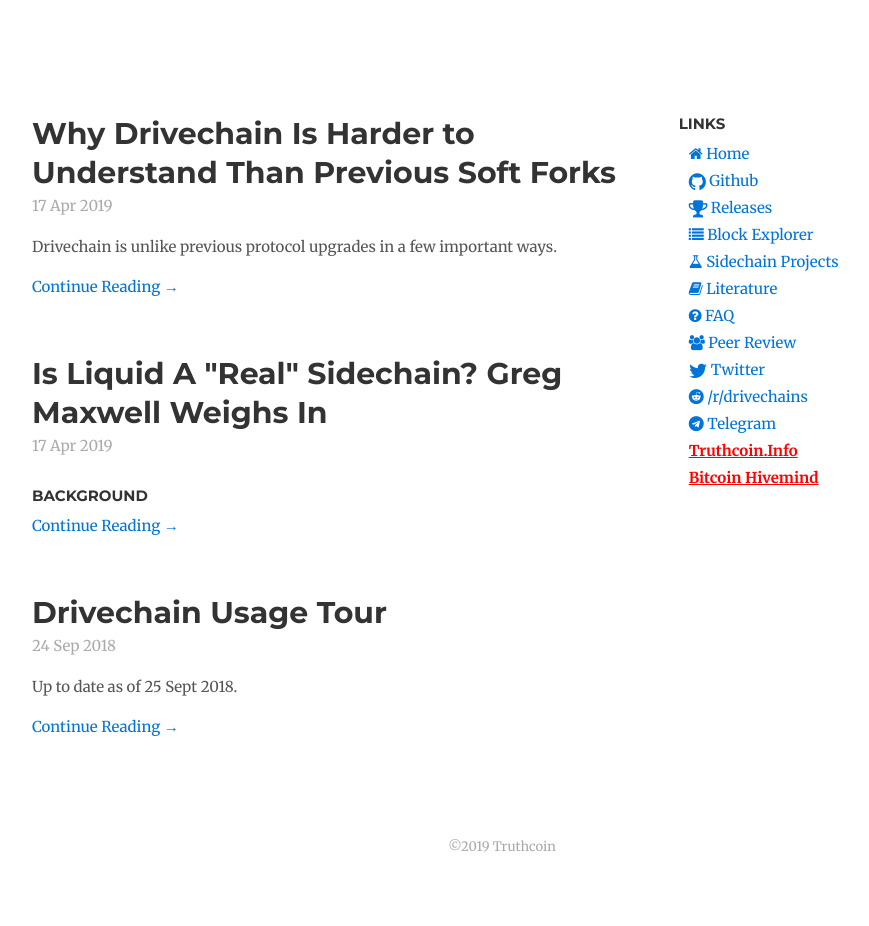
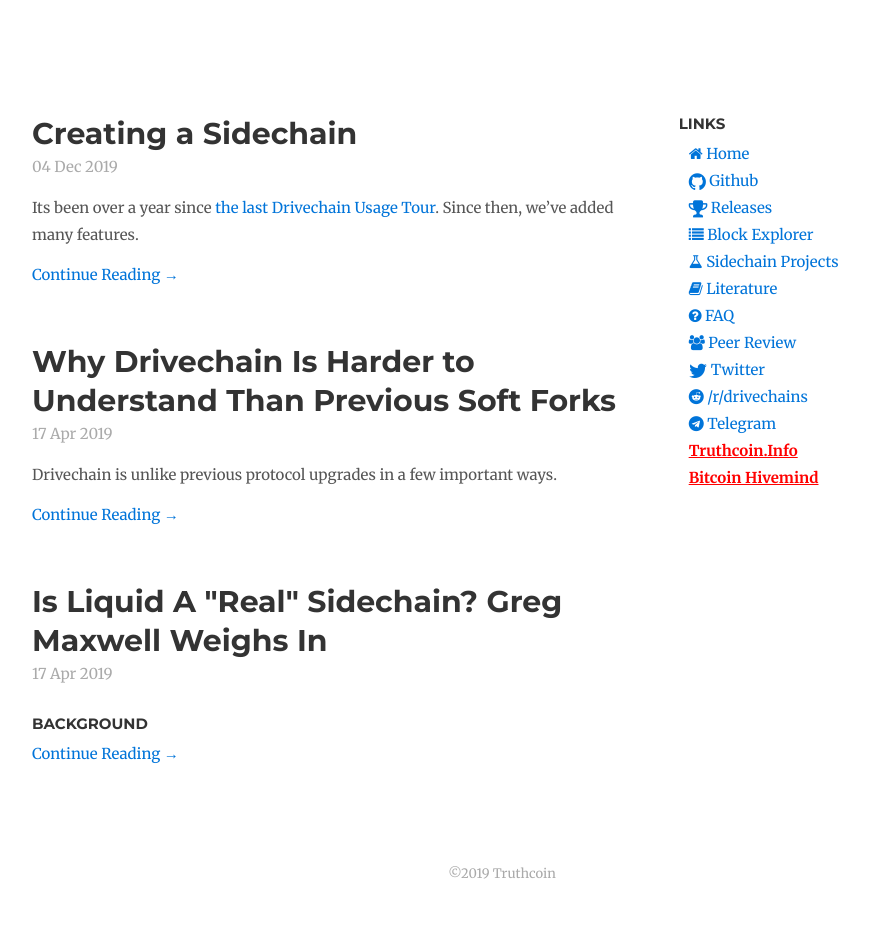
Before and after one commit to drivechain-project/drivechain.info, a Jekyll site: the page built from blog/index.html, in a window 1280 px wide. Shown: the whole page, without its empty margins (138-1007 px from the left). Built offline with Jekyll 4.4.1, drawn with Linux system fonts in a browser that asks for light colours; comment, search, counter and statistics services are not loaded; before the commit the page ends 900 px from its top, so only the background shows below that; some of the changed lines change nothing that is shown.

```diff
--- a/_posts/2018-09-24-usage-tour.md
+++ b/_posts/2018-09-24-usage-tour.md
@@ -6,8 +6,8 @@
 ---
 
 
+Updated slightly on Dec 4, 2019. This guide still holds up pretty well!
 
-Up to date as of 25 Sept 2018.
 
 ## 1. Intro
 
@@ -28,8 +28,8 @@
 
 Source code here:
 
-1. [Mainchain](https://github.com/DriveNetTESTDRIVE/DriveNet)
-2. [Sidechain One](https://github.com/drivechain-project/bitcoin/tree/sidechainBMM)
+1. [Mainchain](https://github.com/drivechain-project/mainchain)
+2. [Testchain](https://github.com/drivechain-project/sidechains) -- called "Sidechain One" in this guide.
 
 The binary files (for less-technical users) are hosted on Google Drive: **[https://drive.google.com/drive/folders/1o83i1N4yPbbKT5hVv_IspNVwHV2jUUoT](https://drive.google.com/drive/folders/1o83i1N4yPbbKT5hVv_IspNVwHV2jUUoT)**
 
--- /dev/null
+++ b/_posts/2019-12-04-adding-a-sidechain.md
@@ -0,0 +1,74 @@
+---
+title: Creating a Sidechain
+show_author: true
+comments: true
+date: 2019-12-04 5:00:00
+---
+
+
+Its been over a year since [the last Drivechain Usage Tour](http://www.drivechain.info/blog/usage-tour/). Since then, we've added many features.
+
+The big one is the ability to add a new sidechain, without changing any lines of code.
+
+
+
+
+## Creating A Sidechain
+
+Most people won't want to make a new sidechain, any more than they would want to make a new Altcoin. I expect only about a dozen or so sidechains to ever exist (most Altcoin ideas are just so bad, that they aren't even worth copying).
+
+Nonetheless, people deserve to understand how it happens.
+
+Conceptually, DriveNet has 256 blank 'drivechain slots', each waiting to be assigned to a specific new real-world peice of sidechain software.
+
+We will assign slot #1 to "Testchain", which is [our sidechain template](https://github.com/drivechain-project/sidechains).
+
+Starting with [our latest release of the software](https://drive.google.com/drive/folders/1o83i1N4yPbbKT5hVv_IspNVwHV2jUUoT), here are the steps:
+
+![image](/media/post2/11-drivenet.png)
+
+### 1. Propose Sidechain
+
+The "Sidechains" tab has a little gear button, leading to an important menu where sidechains can be proposed:
+
+![image](/media/post2/12a-propose-sidechain.png)
+
+### 2. The Parameters
+
+The parameters include "address bytes" -- this is how the network identifies sidechain-deposits. These bytes are arbitrary, but must be unique. (Also, the sidechain software needs to use these bytes, to identify deposits sent to it.)
+
+The lower two fields intend to prevent disputes over the "definition" of the sidechain (as is disputed today, wrt BTC, BCH, and BSV each claim to be "the real Bitcoin"). They mark a given software release as authoritative.
+
+( Note: That sidechain can still release new versions of its software -- if those new versions are soft forks, their withdrawals should exactly mirror those of the authoritative flagged release. )
+
+![image](/media/post2/12b-parameters.png)
+
+3. From there, the proposal must achieve a sufficient number of ACKs. Miners can give one ACK per block:
+
+![image](/media/post2/12c-acking-sidechain.png)
+
+4. After sufficient ACKs (eventually, the requirement will be 95% of the past 2016 blocks -- currently it is much lower for easier testing), the sidechain is activated:
+
+![image](/media/post2/12d-sidechain-activated.png)
+
+
+
+## 2. Starting up The Sidechain
+
+To start up 'Sidechain One', go into the sidechain folder ("/testchain-3.00.00/"), enter the /bin/ directory, open a terminal, and run './testchain-qt':
+
+![image](/media/post2/13-run-sidechain.png)
+
+Like Lightning nodes, every Drivechain-sidechain require a connection to some Bitcoin Full node. In our case, that full node is DriveNet (the software on the left).
+
+Establishing the connection is easy:
+
+![image](/media/post2/14-rpc-access.png)
+
+![image](/media/post2/15-close-both.png)
+
+Most users will not Blind-Merged-Mine, so they can ignore those warnings.
+
+Now you should be good to go!!
+
+![image](/media/post2/12e-two-softwares.png)
```
Also changed, not shown: media/post2/11-drivenet.png (added), media/post2/12a-propose-sidechain.png (added), media/post2/12b-parameters.png (added), media/post2/12c-acking-sidechain.png (added), media/post2/12d-sidechain-activated.png (added), media/post2/12e-two-softwares.png (added), media/post2/13-run-sidechain.png (added), media/post2/14-rpc-access.png (added), media/post2/15-close-both.png (added).
